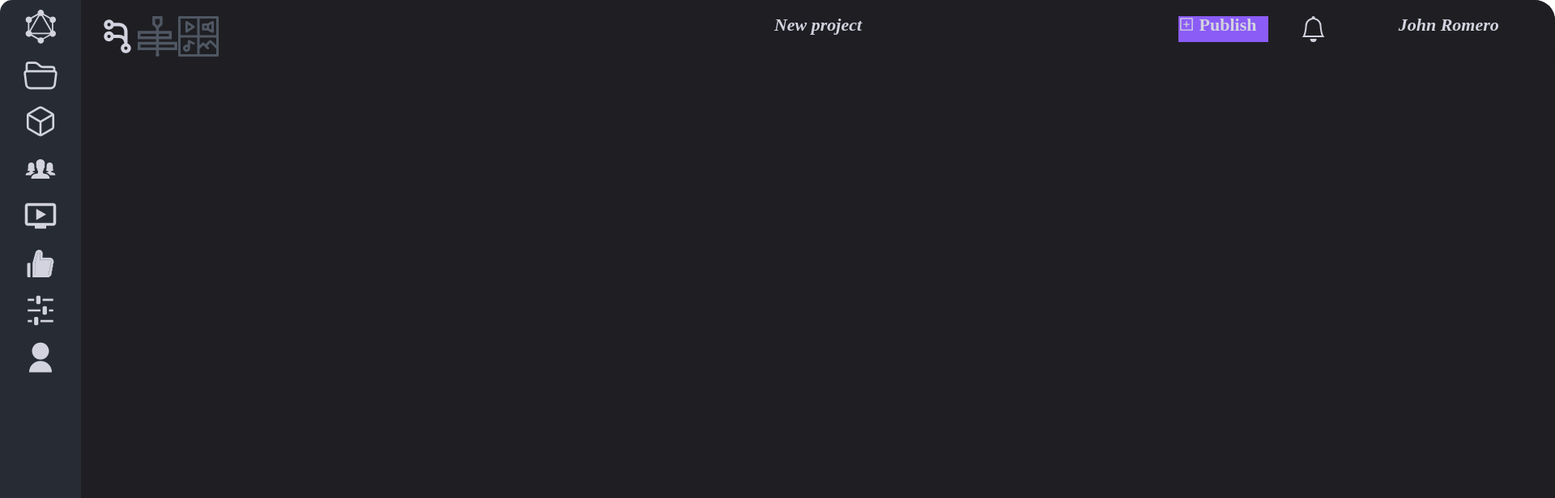
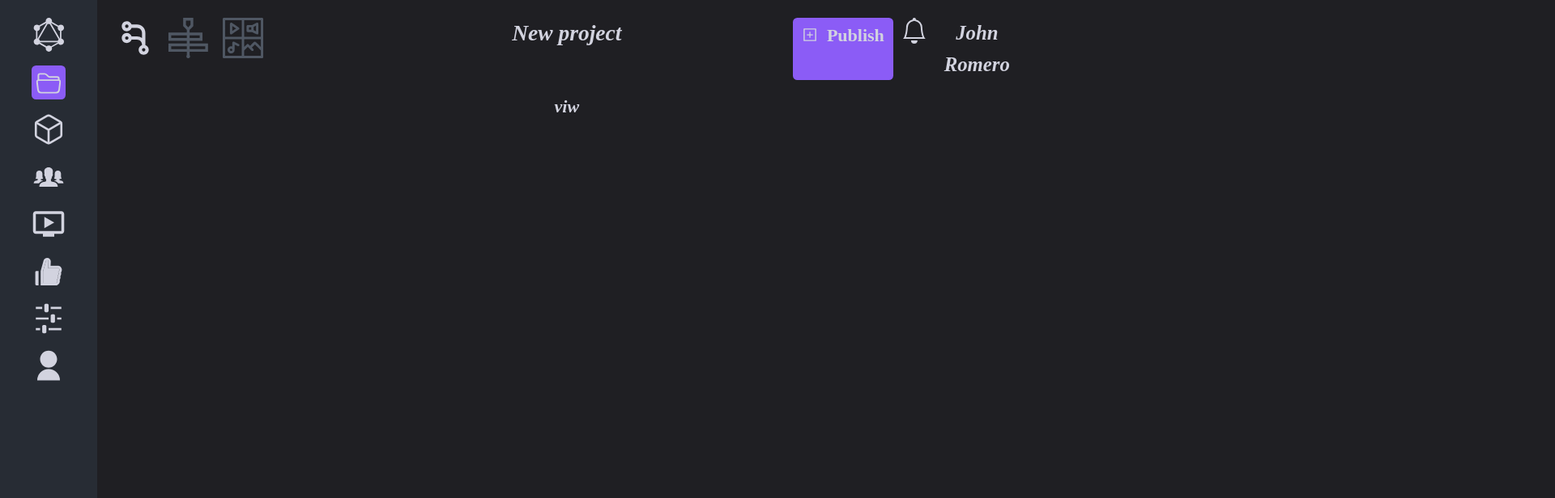
Before and after one commit to krishnaraop/meetmo-task, a Next.js app: page /view in a window 1280 px wide. Shown: the top 616 px of the page at 81% size, 1920 px wide, since content can reach past the window. Built offline with nearby package versions, Linux system fonts and the light colour scheme.

Commit message:
removed unwanted css classes

```diff
--- a/component/FormComponent.js
+++ b/component/FormComponent.js
@@ -4,11 +4,9 @@ import { GiLevelFour } from "react-icons/gi";
 const FormComponent = () => {
   return (
     <div>
-      <div className="flex flex-col">
-        <div className="p-2 max-w-sm mx-auto bg-transparent rounded-xl shadow-lg flex items-center gap-2">
-          {/* <img className="h-12 w-12" src="/img/logo.svg" alt="ChitChat Logo"> */}
+      <div className="flex flex-col mx-2">
+        <div className="p-2 max-w-sm  mx-auto bg-transparent rounded-xl shadow-lg flex items-center gap-3">
           <GiLevelFour size={32} color="blue" />
-
           <div>
             <div className="text-xl ">repellat voluptates corrupti</div>
             <p className="text-white-500">magnam veniam voluptatem</p>
@@ -16,28 +14,31 @@ const FormComponent = () => {
         </div>
 
         <input type="text" placeholder="Node Name" className="formInput" />
-
         <input
           type="text"
           className="formInput"
           placeholder="Dicta Amet Consequatur"
         />
         <input type="text" className="formInput" placeholder="Eas Et Rem" />
-        <div className="flex flex-row">
+        <div className="flex flex-row gap-2">
           <input
             type="text"
-            className="formInput"
+            className="formInput basis-1/2"
             placeholder="Sit Nihil Expedita"
           />
-          <input type="text" className="formInput" placeholder="Rerum" />
+          <input
+            type="text"
+            className="formInput basis-1/2"
+            placeholder="Rerum"
+          />
         </div>
       </div>
-      <div className="p-3">
+      <div className="p-3 gap-3">
         <label>sit nihil expedita</label>
         <input type="checkbox" id="custom-switch" />
       </div>
       <div className="flex flex-col p-1">
-        <div className="flex flex-col p-2">
+        <div className="flex flex-col p-2 gap-1">
           <label className="flex flex-row">
             <p className="basis-2/3">Earum dolorem</p>
             <p className="basis-1/3">54mbps</p>
@@ -45,14 +46,14 @@ const FormComponent = () => {
           <input type="range" />
         </div>
 
-        <div className="flex flex-col p-2">
+        <div className="flex flex-col p-2 gap-1">
           <label className="flex flex-row">
             <p className="basis-2/3">Est Explicabo Dolore</p>
             <p className="basis-1/3">764ms</p>
           </label>
           <input type="range" />
         </div>
-        <div className="flex flex-col p-2">
+        <div className="flex flex-col p-2 gap-1">
           <label className="flex flex-row">
             <p className="basis-2/3">Optio in Quisquam</p>
             <p className="basis-1/3">432ms</p>
--- a/component/VideoComponent.js
+++ b/component/VideoComponent.js
@@ -11,13 +11,13 @@ const VideoComponent = () => {
       <Image
         src="https://images.unsplash.com/photo-1493225457124-a3eb161ffa5f?ixlib=rb-4.0.3&ixid=MnwxMjA3fDB8MHxwaG90by1wYWdlfHx8fGVufDB8fHx8&auto=format&fit=crop&w=1170&q=80"
         alt="Picture of the author"
-        width={559}
+        width={600}
         height={312}
-        className="sideImageBox"
+        className="rounded m-auto w-fit h-fit"
       />
-      <div className="flex flex-row gap-2">
+      <div className="flex flex-row gap-2 align-middle justify-center m-1 ">
         <div>
-          <FcRefresh size={25} />{" "}
+          <FcRefresh size={25} style={{ color: "white" }} />{" "}
         </div>
         <div>1x</div>
         <div>
--- a/component/layout.js
+++ b/component/layout.js
@@ -3,16 +3,28 @@ import Sidebar from "./sidebar";
 
 export default function Layout({ children }) {
   return (
-    <div className="main">
-      <div className="topNavBar">
+    <div>
+      {/* <div className="topNavBar">
         <TopBar />
       </div>
-      {/* to display the sidebar menu icons */}
+
       <div className="sideBarMain">
         <Sidebar />
       </div>
-      {/* to display the index.js file content ot other pages */}
-      <div> {children}</div>
+
+      <div> {children}</div> */}
+
+      <div className="flex flex-row">
+        <div className="w-24">
+          <Sidebar />
+        </div>
+        <div className="w-full flex flex-col">
+          <div className="h-24">
+            <TopBar />
+          </div>
+          <div className="h-full">{children}</div>
+        </div>
+      </div>
     </div>
   );
 }
--- a/component/sidebar.js
+++ b/component/sidebar.js
@@ -9,9 +9,12 @@ import { VscSettings } from "react-icons/vsc";
 
 const SideBar = () => {
   return (
-    <div className="flex flex-col p-s2 gap-3">
-      <GrGraphQl  size={42} />
-      <BsFolder2Open size={42} />
+    <div className="flex flex-col gap-3 py-4 h-screen bg-[#272C34] items-center justify-items-center ">
+      <GrGraphQl size={42} />
+      <BsFolder2Open
+        className=" bg-violet-500 hover:bg-blue-600 p-1 rounded "
+        size={42}
+      />
       <IoCubeOutline size={42} />
       <IoIosPeople size={42} />
       <MdOutlineOndemandVideo size={42} />
--- a/component/topbar.js
+++ b/component/topbar.js
@@ -6,29 +6,23 @@ import Image from "next/image";
 import { AiOutlinePlusSquare } from "react-icons/ai";
 const TopBar = () => {
   return (
-    <div>
-      <div className="flex flex-row w-full">
-        <div className="basis-1/4 gap-2">
-          <div className="flex flex-row">
+    <div className="flex flex-row p-4">
+      <div className="basis-1/4 ">
+        <div className="flex flex-row gap-3">
           <TiFlowChildren style={{ transform: "rotate(180deg)" }} size={50} />
-            <Image
-              src={p2}
-              alt="Picture of the author"
-              width={50}
-              height={50}
-            />
+          <Image src={p2} alt="Picture of the author" width={50} height={50} />
           <Image src={p1} alt="Picture of" width={50} height={50} />
         </div>
       </div>
-        <div className="basis-1/2">New project</div>
+      <div className="basis-1/2 text-xl">New project</div>
       <div className="basis-1/4">
         <div className="flex flex-row">
-            <button className="basis-1/4 flex flex-row gap-1 border-rounded bg-violet-500 hover:bg-violet-600">
-              <AiOutlinePlusSquare size={20} /> <p> Publish</p>
+          <button className="basis-1/4 flex flex-row gap-2 rounded p-2 bg-violet-500 hover:bg-blue-600">
+            <AiOutlinePlusSquare className="hover:text-red-400" size={20} />{" "}
+            <p className="hover:text-red-400"> Publish</p>
           </button>
           <BsBell className="basis-1/4" size={32} />
-            <div className="basis-1/2">John Romero</div>
-          </div>
+          <div className="basis-1/2 text-lg">John Romero</div>
         </div>
       </div>
     </div>
--- a/pages/index.js
+++ b/pages/index.js
@@ -12,7 +12,7 @@ export default function Home() {
         <meta name="description" content="Developed by KrishnaRao" />
         <link rel="icon" href="/favicon.ico" />
       </Head>
-      <div className="flex flex-row childrenInternalBar">
+      <div className="flex flex-row rounded">
         <div className="basis-2/3">
           <FlowComponent />
         </div>
--- a/styles/globals.css
+++ b/styles/globals.css
@@ -8,36 +8,15 @@ font-style: italic;
 font-weight: 700;
 font-size: 22px;
 line-height: 22px;
-display: flex;
+/* display: flex; */
 align-items: center;
 text-align: center;
 color: #D2D3DF;
-}
-.main{
-position: relative;
-width: 1920px;
-height: 1080px;
 background: #1F1F23;
-border-radius: 25px;
 }
 
-.sideBarMain{
-    position: absolute;
-    width: 100px;
-    height: 1080px;
-    display: flex;
-    justify-content: center;
-    background: #272C34;
-    border-radius: 15px 0px 0px 15px;
-}
-.childrenMainBar{
-    position: absolute;
-    width: 1820px;
-    height: 990px;
-    left: 100px;
-    top: 90px;
-    background: #1F1F23;
-}
+
+
 .childrenInternalBar{
     position: absolute;
     width: 1780px;
@@ -53,17 +32,9 @@ width: 1820px;
 height: 90px;
 left: 100px;
 top: 0px;
+padding: 20px;
 border-radius: 25px;
 background: #1F1F23;
-}
-
-.side{
-    position: absolute;
-width: 600px;
-height: 970px;
-left: 1200px;
-background: #303640;
-border-radius: 15px 15px 15px 0px;
 }
 .sideImageBox{
 width: 559px;
@@ -71,35 +42,11 @@ height: 312px;
 border-radius: 10px;
 color: aliceblue;
 background-size: cover;
-margin: 15px;
-
-}
-.sideImage{
-    position: absolute;
-width: 600px;
-height: 380px;
-background: #39404B;
-border-radius: 15px 15px 0px 0px;
+margin:auto;
 }
 
-.cardInSideBar{
-width: 559px;
-height: 80px;
-background: #39404B;
-border-radius: 15px;
-padding: 20px;
-margin: auto;
-margin-block: 5px;
-
-}
 .formInput{
     background: #39404B;
 border-radius: 15px;
 margin-bottom: 10px;
 }
-.topNavBar{
-width: 1820px;
-height: 90px;
-padding: 20px;
-background: #1F1F23;
-}
--- a/tailwind.config.js
+++ b/tailwind.config.js
@@ -8,6 +8,9 @@ module.exports = {
   ],
   theme: {
     extend: {
+      colors: {
+        "dark-black": "#272C34",
+      },
       spacing: {
         s1: "8px",
         s2: "12px",
```
Lines whose indentation alone changed are shown as unchanged.
